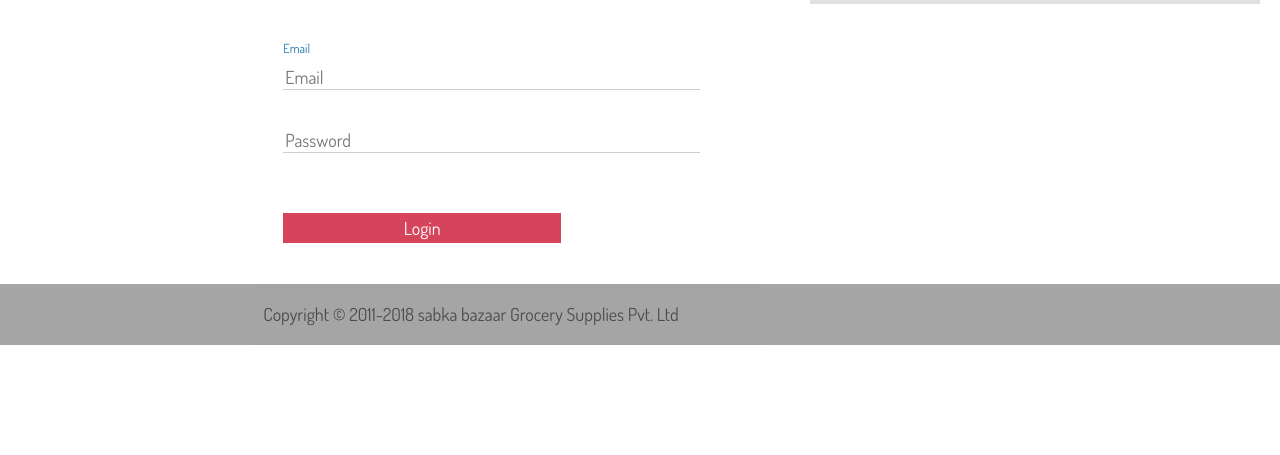
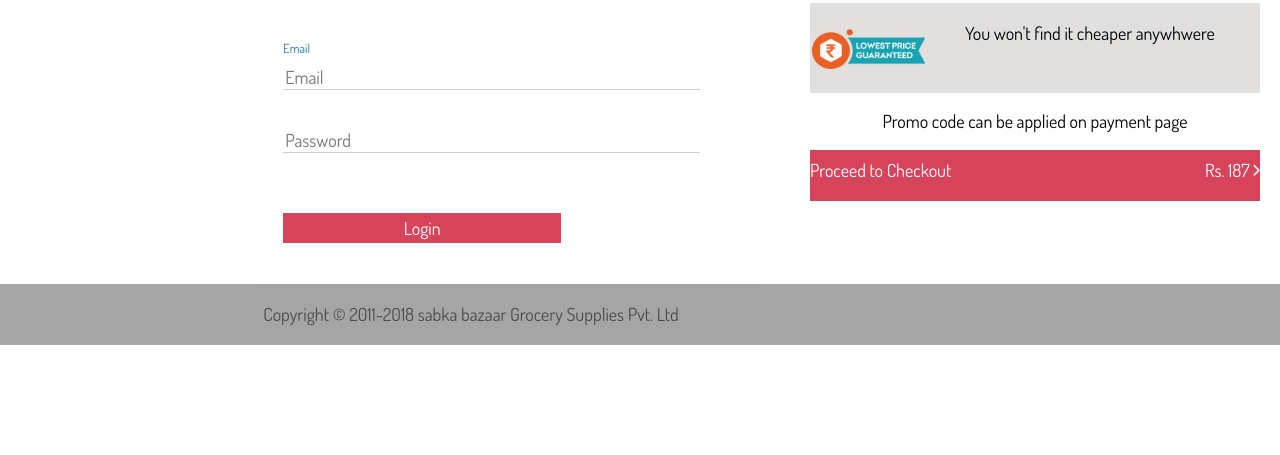
Before and after one commit to satishsharma020191/htmlDesignsCart, a plain HTML site: page login.html in a window 1280 px wide. Shown: the part 345-800 px from the top of the page. Drawn offline with nearby package versions, Linux system fonts and the light colour scheme; files whose address does not match are found by name.

Commit message:
cart design

```diff
--- a/cart.css
+++ b/cart.css
@@ -37,12 +37,13 @@
 .shopping-cart-items .apple-logo {
     margin-left: 2px;
     margin-top: 2px;
-    padding-top: 1px;
+    /* padding-top: 20px; */
 
 }
 
 .shopping-cart-items p {
     margin-left: 100px;
+
 }
 
 .shopping-cart-items i {
@@ -82,3 +83,43 @@
     float: right;
     padding-top: 20px;
 }
+
+.lowest-price-gauranteed img {
+    height: 40px;
+    padding-top: 5px;
+}
+
+.shopping-cart .lowest-price-gauranteed {
+    margin-top: 10px;
+    background-color:  rgb(226, 223, 223);
+    height: 70px;
+    padding-top: 20px;
+}
+
+.lowest-price-gauranteed .lowest-price-logo {
+    margin-left: 2px;
+    margin-top: 2px;
+    float: left;
+    margin-top: 1px;
+    /* padding-top: 20px; */
+}
+
+.footer-checkout {
+    /* margin-bottom: 320px; */
+    background-color: rgb(214, 68, 92);
+    color: white;
+    padding: 10px 0 20px 0;
+
+}
+
+.footer-bottom p{
+    text-align: center;
+}
+
+.footer-checkout .checkout-text-1{
+   float: right;
+}
+
+.footer-checkout-bottom {
+
+}
--- a/login.html
+++ b/login.html
@@ -61,7 +61,27 @@
                     <span class="product-price">Rs. 187</span>
                     <span class="total-product-price">Rs. 187</span>
                 </div>
+
+                <div class="lowest-price-gauranteed">
+                    <figure class="lowest-price-logo">
+                    <img src="lowest-price.png" alt="lowest-price">
+                    </figure>
+                    <span class="cheaper-anywhere">You won't find it cheaper anywhwere</span>
+                </div>
+                <div class="footer-checkout-bottom">
+                <div class="footer-bottom">
+                    <p>Promo code can be applied on payment page</p>
+                </div>
+                    <div class="footer-checkout">
+                    <span class="checkout-text">Proceed to Checkout</span>
+                    <div class="checkout-text-1">
+                    <span class="checkout-price">Rs. 187 </span>
+                    <i class="ion-ios-arrow-forward icon-forward"></i>
+                    </div>
+                </div>
+             </div>
             </div>
+        </div>
 
         </div>
 
```
Also changed, not shown: lowest-price.png (added).
